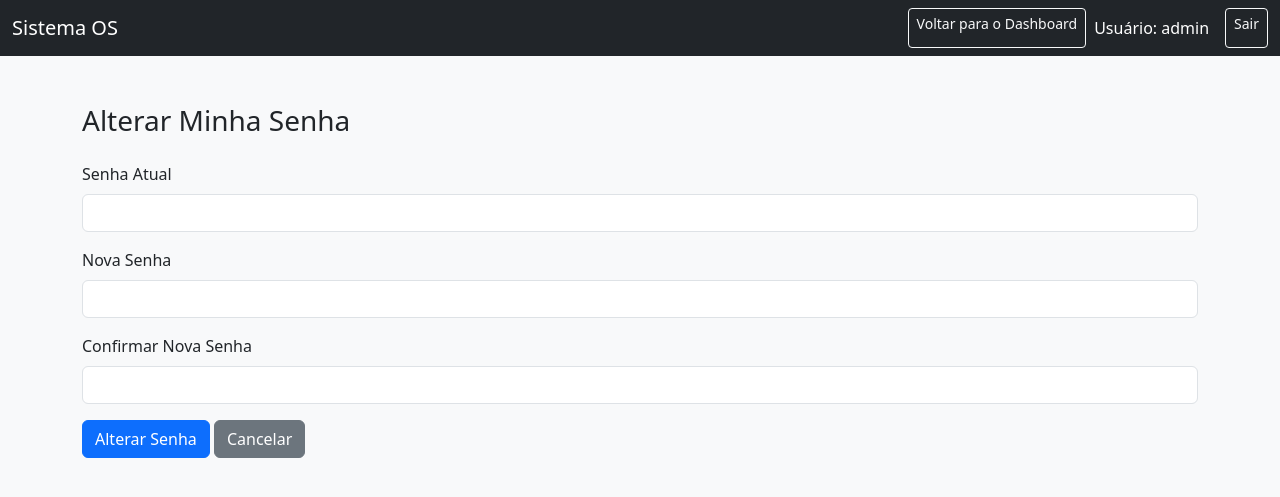
After one commit to SakaiYuuji/assistencia_os, a Flask app: page /alterar_senha_cliente in a window 1280 px wide. The commit adds this page. Shown: the top 497 px of the page. Run offline with Flask 3, Linux system fonts and the light colour scheme; a user stored in the database is signed in.

Commit message:
novas mudanças de edição de usuarios internos e alteração de senha cliente

```diff
--- a/app.py
+++ b/app.py
@@ -393,6 +393,88 @@ def cadastrar_usuario():
             conn.close()
     return render_template('cadastrar_usuario.html')
 
+@app.route('/editar_usuario/<int:usuario_id>', methods=['GET', 'POST'])
+def editar_usuario(usuario_id):
+    # Verifica se o usuário logado tem permissão para editar (ex: 'admin')
+    if 'usuario_id' not in session or session.get('permissao') != 'admin':
+        flash('Acesso negado. Você não tem permissão para editar usuários.', 'danger')
+        return redirect(url_for('dashboard')) # Ou para a página de login
+
+    conn = None
+    try:
+        conn = sqlite3.connect('seu_banco_de_dados.db') # Use o nome correto do seu DB
+        cursor = conn.cursor()
+
+        if request.method == 'POST':
+            # Processa os dados do formulário de edição
+            nome = request.form['nome']
+            login = request.form['login']
+            permissao = request.form['permissao']
+            senha_nova = request.form.get('senha_nova') # Senha é opcional na edição
+
+            # Verifica se o novo login já existe para outro usuário
+            cursor.execute("SELECT id FROM usuarios WHERE login = ? AND id != ?", (login, usuario_id))
+            if cursor.fetchone():
+                flash('Erro: O login informado já está em uso por outro usuário.', 'danger')
+                # Busca o usuário novamente para preencher o formulário com os dados atuais
+                cursor.execute("SELECT id, nome, login, permissao FROM usuarios WHERE id = ?", (usuario_id,))
+                usuario = cursor.fetchone()
+                return render_template('editar_usuario.html', usuario=usuario)
+
+            # Atualiza os dados do usuário
+            if senha_nova:
+                hashed_password = generate_password_hash(senha_nova, method='pbkdf2:sha256')
+                cursor.execute("UPDATE usuarios SET nome = ?, login = ?, senha = ?, permissao = ? WHERE id = ?",
+                               (nome, login, hashed_password, permissao, usuario_id))
+            else:
+                cursor.execute("UPDATE usuarios SET nome = ?, login = ?, permissao = ? WHERE id = ?",
+                               (nome, login, permissao, usuario_id))
+            conn.commit()
+            flash('Usuário atualizado com sucesso!', 'success')
+            return redirect(url_for('listar_usuarios')) # Redireciona para uma lista de usuários
+
+        else: # Método GET: Exibe o formulário com os dados atuais
+            cursor.execute("SELECT id, nome, login, permissao FROM usuarios WHERE id = ?", (usuario_id,))
+            usuario = cursor.fetchone() # Retorna uma tupla ou None
+
+            if usuario:
+                # Converte a tupla para um dicionário para facilitar o acesso no template
+                usuario_dict = {
+                    'id': usuario[0],
+                    'nome': usuario[1],
+                    'login': usuario[2],
+                    'permissao': usuario[3]
+                }
+                return render_template('editar_usuario.html', usuario=usuario_dict)
+            else:
+                flash('Usuário não encontrado.', 'danger')
+                return redirect(url_for('listar_usuarios')) # Ou para o dashboard
+
+    except sqlite3.Error as e:
+        if conn: conn.rollback()
+        flash(f'Ocorreu um erro no banco de dados: {e}', 'danger')
+    except Exception as e:
+        if conn: conn.rollback()
+        flash(f'Ocorreu um erro inesperado: {e}', 'danger')
+    finally:
+        if conn: conn.close()
+
+    return redirect(url_for('dashboard')) # Em caso de erro grave, redireciona
+
+# Você também precisará de uma rota para listar usuários, se ainda não tiver
+@app.route('/listar_usuarios')
+def listar_usuarios():
+    if 'usuario_id' not in session or session.get('permissao') != 'admin':
+        flash('Acesso negado.', 'danger')
+        return redirect(url_for('dashboard'))
+
+    conn = sqlite3.connect('seu_banco_de_dados.db')
+    cursor = conn.cursor()
+    cursor.execute("SELECT id, nome, login, permissao FROM usuarios")
+    usuarios = cursor.fetchall()
+    conn.close()
+    return render_template('listar_usuarios.html', usuarios=usuarios)
+
 # --- NOVO: Rotas de Gerenciamento de Clientes (para Admin/Atendente) ---
 @app.route('/cadastrar_cliente', methods=['GET', 'POST'])
 def cadastrar_cliente():
@@ -525,6 +607,74 @@ def editar_cliente(id):
                                cliente=cliente_info,
                                cliente_web_login=cliente_web_info[0] if cliente_web_info else None,
                                permissao=session['permissao']) # Passa permissao para o template
+@app.route('/alterar_senha_cliente', methods=['GET', 'POST'])
+def alterar_senha_cliente():
+    # Verifica se o usuário está logado e se é um 'cliente' (ou qualquer permissão que você defina para clientes)
+    if 'usuario_id' not in session:
+        flash('Você precisa estar logado para alterar sua senha.', 'danger')
+        return redirect(url_for('login'))
+
+    # Opcional: Se você quiser que apenas clientes com a permissão 'cliente' possam usar esta rota
+    # if session.get('permissao') != 'cliente':
+    #     flash('Acesso negado. Esta função é apenas para clientes.', 'danger')
+    #     return redirect(url_for('dashboard'))
+
+    conn = None
+    try:
+        conn = sqlite3.connect('seu_banco_de_dados.db') # Use o nome correto do seu DB
+        cursor = conn.cursor()
+
+        if request.method == 'POST':
+            senha_atual = request.form['senha_atual']
+            nova_senha = request.form['nova_senha']
+            confirmar_nova_senha = request.form['confirmar_nova_senha']
+
+            # 1. Buscar a senha hashed do usuário logado no DB
+            cursor.execute("SELECT senha FROM usuarios WHERE id = ?", (session['usuario_id'],))
+            usuario_db = cursor.fetchone()
+
+            if not usuario_db:
+                flash('Erro: Usuário não encontrado.', 'danger')
+                return redirect(url_for('logout')) # Algo deu errado com a sessão
+
+            senha_hashed_db = usuario_db[0]
+
+            # 2. Verificar se a senha atual digitada corresponde à senha no DB
+            if not check_password_hash(senha_hashed_db, senha_atual):
+                flash('Senha atual incorreta.', 'danger')
+                return render_template('alterar_senha_cliente.html')
+
+            # 3. Verificar se a nova senha e a confirmação são iguais
+            if nova_senha != confirmar_nova_senha:
+                flash('A nova senha e a confirmação não coincidem.', 'danger')
+                return render_template('alterar_senha_cliente.html')
+
+            # 4. Verificar se a nova senha é diferente da antiga (opcional, mas boa prática)
+            if check_password_hash(senha_hashed_db, nova_senha):
+                flash('A nova senha não pode ser igual à senha atual.', 'warning')
+                return render_template('alterar_senha_cliente.html')
+
+            # 5. Gerar hash da nova senha e atualizar no DB
+            hashed_nova_senha = generate_password_hash(nova_senha, method='pbkdf2:sha256')
+            cursor.execute("UPDATE usuarios SET senha = ? WHERE id = ?",
+                           (hashed_nova_senha, session['usuario_id']))
+            conn.commit()
+            flash('Sua senha foi alterada com sucesso!', 'success')
+            return redirect(url_for('dashboard')) # Redireciona para o dashboard após a alteração
+
+        else: # Método GET: Exibe o formulário
+            return render_template('alterar_senha_cliente.html')
+
+    except sqlite3.Error as e:
+        if conn: conn.rollback()
+        flash(f'Ocorreu um erro no banco de dados: {e}', 'danger')
+    except Exception as e:
+        if conn: conn.rollback()
+        flash(f'Ocorreu um erro inesperado: {e}', 'danger')
+    finally:
+        if conn: conn.close()
+
+    return redirect(url_for('dashboard')) # Em caso de erro grave, redireciona
 
 # --- FIM DO NOVO: Rotas de Gerenciamento de Clientes ---
 
--- /dev/null
+++ b/templates/alterar_senha_cliente.html
@@ -0,0 +1,51 @@
+<!DOCTYPE html>
+<html lang="pt-br">
+<head>
+  <meta charset="UTF-8">
+  <title>Alterar Senha</title>
+  <link href="https://cdn.jsdelivr.net/npm/bootstrap@5.3.0/dist/css/bootstrap.min.css" rel="stylesheet">
+</head>
+<body class="bg-light">
+
+<nav class="navbar navbar-expand-lg navbar-dark bg-dark">
+  <div class="container-fluid">
+    <a class="navbar-brand" href="{{ url_for('dashboard') }}">Sistema OS</a>
+    <div class="d-flex">
+      <a href="{{ url_for('dashboard') }}" class="btn btn-outline-light btn-sm me-2">Voltar para o Dashboard</a>
+      <span class="navbar-text text-white me-3">Usuário: {{ session['usuario_nome'] }}</span>
+      <a href="{{ url_for('logout') }}" class="btn btn-outline-light btn-sm">Sair</a>
+    </div>
+  </div>
+</nav>
+
+<div class="container mt-5">
+  <h3>Alterar Minha Senha</h3>
+  <form method="POST" class="mt-4">
+    {% with messages = get_flashed_messages(with_categories=true) %}
+      {% if messages %}
+        {% for category, message in messages %}
+          <div class="alert alert-{{ category }} mt-2">{{ message }}</div>
+        {% endfor %}
+      {% endif %}
+    {% endwith %}
+
+    <div class="mb-3">
+      <label for="senha_atual" class="form-label">Senha Atual</label>
+      <input type="password" name="senha_atual" id="senha_atual" class="form-control" required>
+    </div>
+    <div class="mb-3">
+      <label for="nova_senha" class="form-label">Nova Senha</label>
+      <input type="password" name="nova_senha" id="nova_senha" class="form-control" required>
+    </div>
+    <div class="mb-3">
+      <label for="confirmar_nova_senha" class="form-label">Confirmar Nova Senha</label>
+      <input type="password" name="confirmar_nova_senha" id="confirmar_nova_senha" class="form-control" required>
+    </div>
+    <button type="submit" class="btn btn-primary">Alterar Senha</button>
+    <a href="{{ url_for('dashboard') }}" class="btn btn-secondary">Cancelar</a>
+  </form>
+</div>
+
+<script src="https://cdn.jsdelivr.net/npm/bootstrap@5.3.0/dist/js/bootstrap.bundle.min.js"></script>
+</body>
+</html>
--- a/templates/cliente_dashboard.html
+++ b/templates/cliente_dashboard.html
@@ -14,6 +14,7 @@
       <span class="navbar-text text-white me-3">
         Bem-vindo, {{ usuario }}!
       </span>
+      <a href="{{ url_for('alterar_senha_cliente') }}" class="btn btn-info mt-3">Alterar Minha Senha</a>
       <a href="{{ url_for('logout') }}" class="btn btn-outline-light btn-sm">Sair</a>
     </div>
   </div>
```
Also changed, not shown: templates/editar_usuario.html (added, +61 -0 lines), templates/listar_usuarios.html (added, +12 -0 lines).
